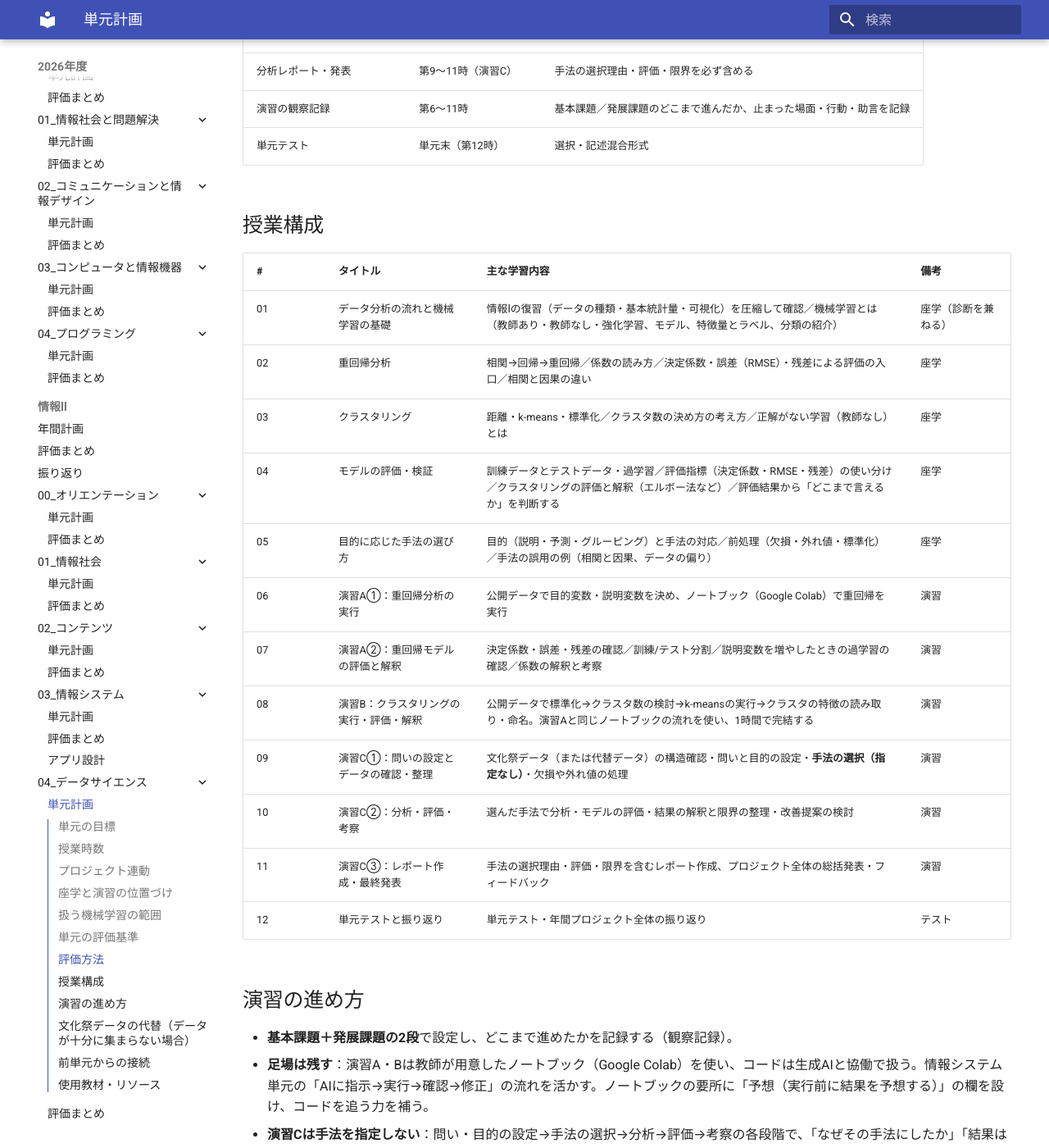
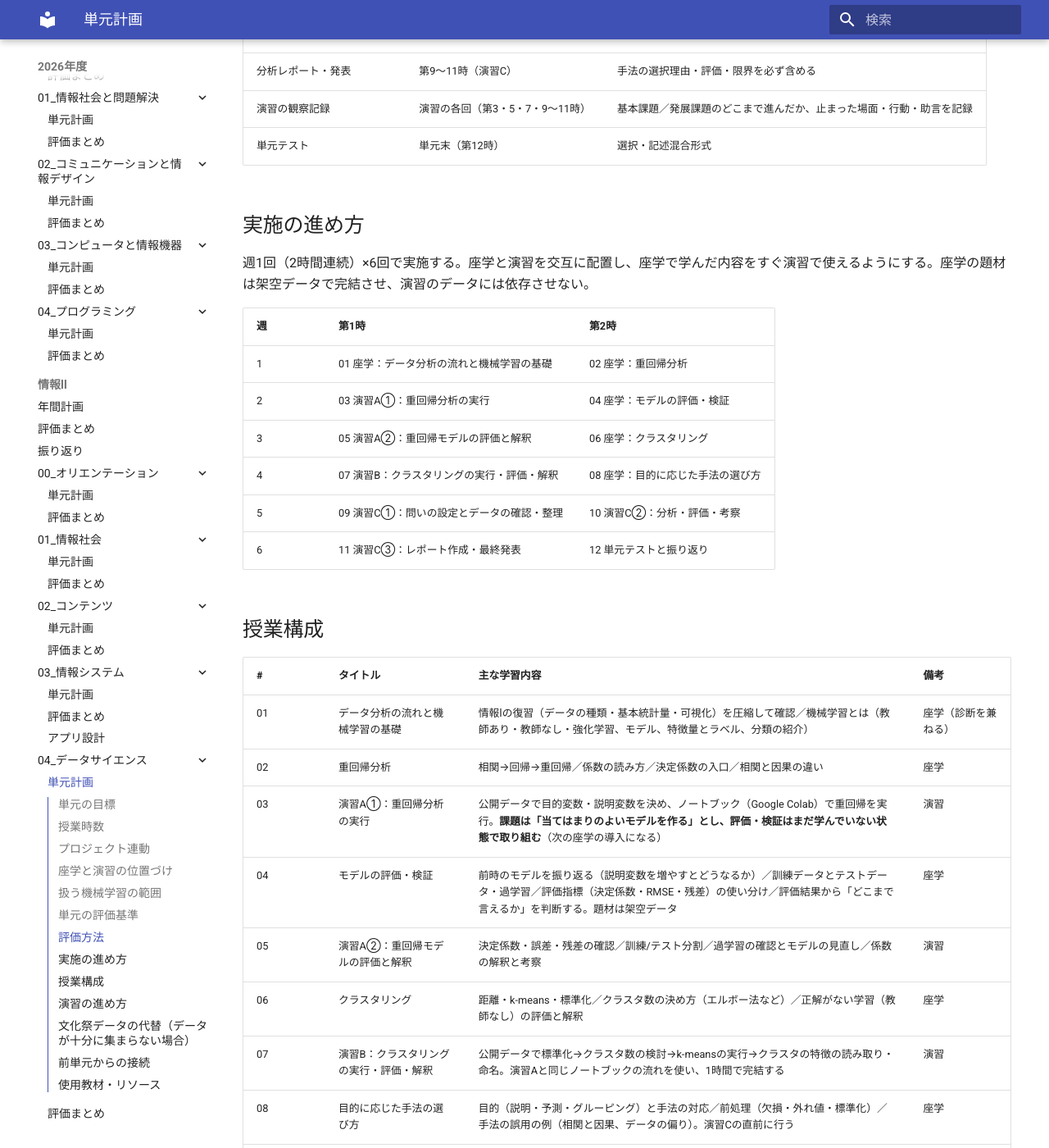
Before and after one commit to mmmmatsuuuu/edu, an MkDocs documentation site: the page built from docs/2026/informa2/04_データサイエンス/01_単元計画.md, in a window 1280 px wide and 1400 px high, scrolled down 1721 px. Shown: the whole window at 82% size. Built offline with MkDocs 1.6.1 and Material for MkDocs 9.7.7, drawn with Linux system fonts in a browser that asks for light colours; some of the changed text lies outside the part shown.

Commit message:
Fix: 04_データサイエンス 座学と演習を交互配置に変更、週1回2時間連続の進め方を追加（2026 情報2）
Co-Authored-By: Claude Sonnet 5.5 <noreply@anthropic.com>
Claude-Session: https://claude.ai/code/session_0122VwhEk5a7QBMYHTi4Y6Sy

```diff
--- a/docs/2026/informa2/04_データサイエンス/01_単元計画.md
+++ b/docs/2026/informa2/04_データサイエンス/01_単元計画.md
@@ -14,8 +14,8 @@
 
 ## 座学と演習の位置づけ
 
-- **座学（第1〜5時）**：分析に必要な基本スキル（概念・手法・評価の考え方）を身につける。**題材は架空データ・一般的なデータで完結させ、文化祭データには依存しない。**
-- **演習（第6〜11時）**：座学で身につけたスキルを活用する場。演習A・Bは公開データで手法を実行・評価し、演習Cで文化祭データを使い、目的に応じた手法の選択を中心に取り組む。
+- **座学（第1・2・4・6・8時）**：分析に必要な基本スキル（概念・手法・評価の考え方）を身につける。**題材は架空データ・一般的なデータで完結させ、文化祭データには依存しない。**
+- **演習（第3・5・7・9〜11時）**：座学で身につけたスキルを活用する場。演習A・Bは公開データで手法を実行・評価し、演習Cで文化祭データを使い、目的に応じた手法の選択を中心に取り組む。
 - **座学の小テスト**：各回に、場面を設定して文章の選択肢で判断させる形式を用いる（その場で採点・フィードバックできる）。「最も適切な結論」を選ばせるだけでなく、根拠つきの選択肢、架空の表やグラフから「言えること／言えないこと」を選ばせる設問、誤答が典型的な誤解に対応する設問を取り入れる。
 
 ## 扱う機械学習の範囲
@@ -36,24 +36,37 @@
 
 | 評価方法 | タイミング | 備考 |
 |---|---|---|
-| 小テスト（判断型・選択式） | 第1〜5時の各回 | 場面設定＋文章の選択肢。架空データで実施 |
-| 演習提出物 | 第6〜8時（演習A・B） | ノートブック・解釈の記述 |
+| 小テスト（判断型・選択式） | 座学の各回（第1・2・4・6・8時） | 場面設定＋文章の選択肢。架空データで実施 |
+| 演習提出物 | 第3・5・7時（演習A・B） | ノートブック・解釈の記述 |
 | 分析レポート・発表 | 第9〜11時（演習C） | 手法の選択理由・評価・限界を必ず含める |
-| 演習の観察記録 | 第6〜11時 | 基本課題／発展課題のどこまで進んだか、止まった場面・行動・助言を記録 |
+| 演習の観察記録 | 演習の各回（第3・5・7・9〜11時） | 基本課題／発展課題のどこまで進んだか、止まった場面・行動・助言を記録 |
 | 単元テスト | 単元末（第12時） | 選択・記述混合形式 |
+
+## 実施の進め方
+
+週1回（2時間連続）×6回で実施する。座学と演習を交互に配置し、座学で学んだ内容をすぐ演習で使えるようにする。座学の題材は架空データで完結させ、演習のデータには依存させない。
+
+| 週 | 第1時 | 第2時 |
+|---|---|---|
+| 1 | 01 座学：データ分析の流れと機械学習の基礎 | 02 座学：重回帰分析 |
+| 2 | 03 演習A①：重回帰分析の実行 | 04 座学：モデルの評価・検証 |
+| 3 | 05 演習A②：重回帰モデルの評価と解釈 | 06 座学：クラスタリング |
+| 4 | 07 演習B：クラスタリングの実行・評価・解釈 | 08 座学：目的に応じた手法の選び方 |
+| 5 | 09 演習C①：問いの設定とデータの確認・整理 | 10 演習C②：分析・評価・考察 |
+| 6 | 11 演習C③：レポート作成・最終発表 | 12 単元テストと振り返り |
 
 ## 授業構成
 
 | # | タイトル | 主な学習内容 | 備考 |
 |---|---|---|---|
 | 01 | データ分析の流れと機械学習の基礎 | 情報Ⅰの復習（データの種類・基本統計量・可視化）を圧縮して確認／機械学習とは（教師あり・教師なし・強化学習、モデル、特徴量とラベル、分類の紹介） | 座学（診断を兼ねる） |
-| 02 | 重回帰分析 | 相関→回帰→重回帰／係数の読み方／決定係数・誤差（RMSE）・残差による評価の入口／相関と因果の違い | 座学 |
-| 03 | クラスタリング | 距離・k-means・標準化／クラスタ数の決め方の考え方／正解がない学習（教師なし）とは | 座学 |
-| 04 | モデルの評価・検証 | 訓練データとテストデータ・過学習／評価指標（決定係数・RMSE・残差）の使い分け／クラスタリングの評価と解釈（エルボー法など）／評価結果から「どこまで言えるか」を判断する | 座学 |
-| 05 | 目的に応じた手法の選び方 | 目的（説明・予測・グルーピング）と手法の対応／前処理（欠損・外れ値・標準化）／手法の誤用の例（相関と因果、データの偏り） | 座学 |
-| 06 | 演習A①：重回帰分析の実行 | 公開データで目的変数・説明変数を決め、ノートブック（Google Colab）で重回帰を実行 | 演習 |
-| 07 | 演習A②：重回帰モデルの評価と解釈 | 決定係数・誤差・残差の確認／訓練/テスト分割／説明変数を増やしたときの過学習の確認／係数の解釈と考察 | 演習 |
-| 08 | 演習B：クラスタリングの実行・評価・解釈 | 公開データで標準化→クラスタ数の検討→k-meansの実行→クラスタの特徴の読み取り・命名。演習Aと同じノートブックの流れを使い、1時間で完結する | 演習 |
+| 02 | 重回帰分析 | 相関→回帰→重回帰／係数の読み方／決定係数の入口／相関と因果の違い | 座学 |
+| 03 | 演習A①：重回帰分析の実行 | 公開データで目的変数・説明変数を決め、ノートブック（Google Colab）で重回帰を実行。**課題は「当てはまりのよいモデルを作る」とし、評価・検証はまだ学んでいない状態で取り組む**（次の座学の導入になる） | 演習 |
+| 04 | モデルの評価・検証 | 前時のモデルを振り返る（説明変数を増やすとどうなるか）／訓練データとテストデータ・過学習／評価指標（決定係数・RMSE・残差）の使い分け／評価結果から「どこまで言えるか」を判断する。題材は架空データ | 座学 |
+| 05 | 演習A②：重回帰モデルの評価と解釈 | 決定係数・誤差・残差の確認／訓練/テスト分割／過学習の確認とモデルの見直し／係数の解釈と考察 | 演習 |
+| 06 | クラスタリング | 距離・k-means・標準化／クラスタ数の決め方（エルボー法など）／正解がない学習（教師なし）の評価と解釈 | 座学 |
+| 07 | 演習B：クラスタリングの実行・評価・解釈 | 公開データで標準化→クラスタ数の検討→k-meansの実行→クラスタの特徴の読み取り・命名。演習Aと同じノートブックの流れを使い、1時間で完結する | 演習 |
+| 08 | 目的に応じた手法の選び方 | 目的（説明・予測・グルーピング）と手法の対応／前処理（欠損・外れ値・標準化）／手法の誤用の例（相関と因果、データの偏り）。演習Cの直前に行う | 座学 |
 | 09 | 演習C①：問いの設定とデータの確認・整理 | 文化祭データ（または代替データ）の構造確認・問いと目的の設定・**手法の選択（指定なし）**・欠損や外れ値の処理 | 演習 |
 | 10 | 演習C②：分析・評価・考察 | 選んだ手法で分析・モデルの評価・結果の解釈と限界の整理・改善提案の検討 | 演習 |
 | 11 | 演習C③：レポート作成・最終発表 | 手法の選択理由・評価・限界を含むレポート作成、プロジェクト全体の総括発表・フィードバック | 演習 |
@@ -74,7 +87,8 @@
 2. **代替1：リハーサルデータ**：情報システム第12時（結合テストとリハーサル）で生徒が操作して生成したログ。実際のシステムの列構成で、生徒自身が作ったデータ。量が足りなければ本番データと併用する。
 3. **代替2：合成データ**：実際の列構成に合わせて教師が作る疑似運用ログ。**重回帰に向く関係（例：滞在時間・回ったブース数とガチャ回数）と、クラスタリングに向く来場パターンの両方**を仕込み、教師は仕込んだ答えを把握しておく。合成データであることは生徒に明示する。
 4. **代替3：アンケートデータ**：文化祭の来場者アンケートや生徒への調査があれば利用する。
-5. 演習Cの成立条件は「**説明変数と目的変数がある**」「**グループ分けできる**」の2点。代替データでもこの性質を保つ。参加者ID以外の個人情報が含まれないことを事前に確認する。
+5. **準備の時期**：演習Cは第5週（第9時）から始まる。第1〜4週のあいだに、ゲートの判断結果に応じて代替データ（リハーサルデータの整理・合成データの作成）を準備する。
+6. 演習Cの成立条件は「**説明変数と目的変数がある**」「**グループ分けできる**」の2点。代替データでもこの性質を保つ。参加者ID以外の個人情報が含まれないことを事前に確認する。
 
 ## 前単元からの接続
 
```
